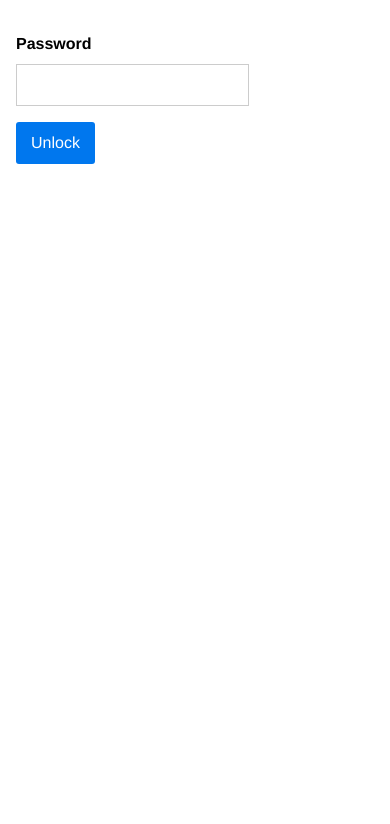
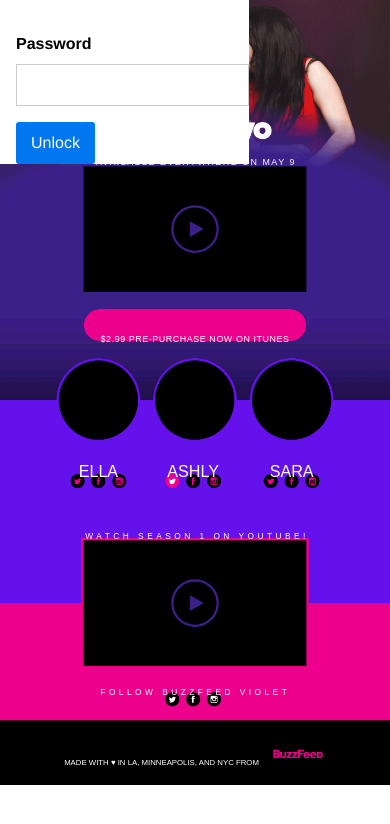
Before and after one commit to dreki/dreki.github.io, a plain HTML site: page index.html in a window 390 px wide. Drawn offline with nearby package versions, Linux system fonts and the light colour scheme.

Commit message:
Add mobile test

```diff
--- a/styles.css
+++ b/styles.css
@@ -1,8 +1,8 @@
 .cover {
     position: fixed;
     top: 0;
-    right: 0;
-    bottom: 0;
+    right: 200;
+    bottom: 200;
     left: 0;
     z-index: 1000;
     background-color: white;
```
